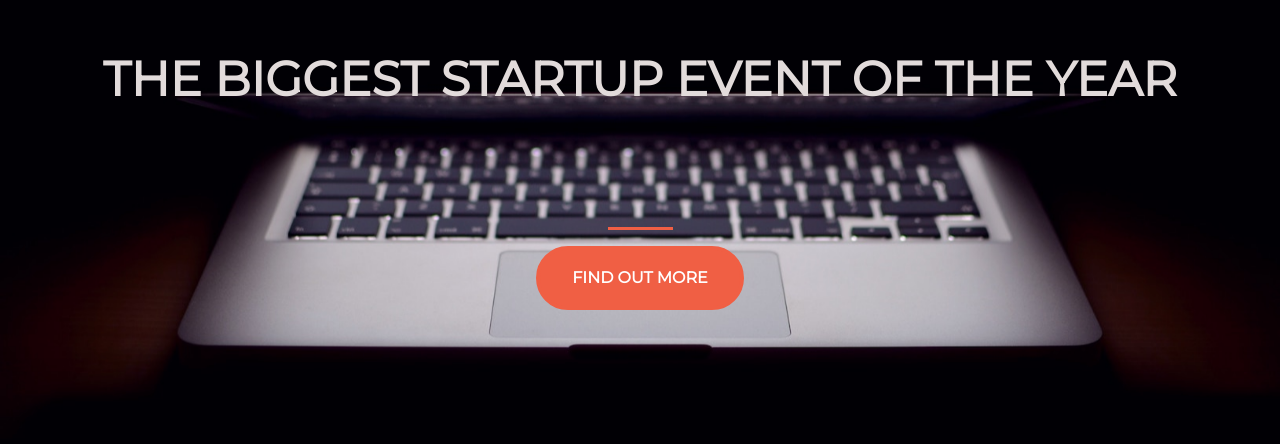
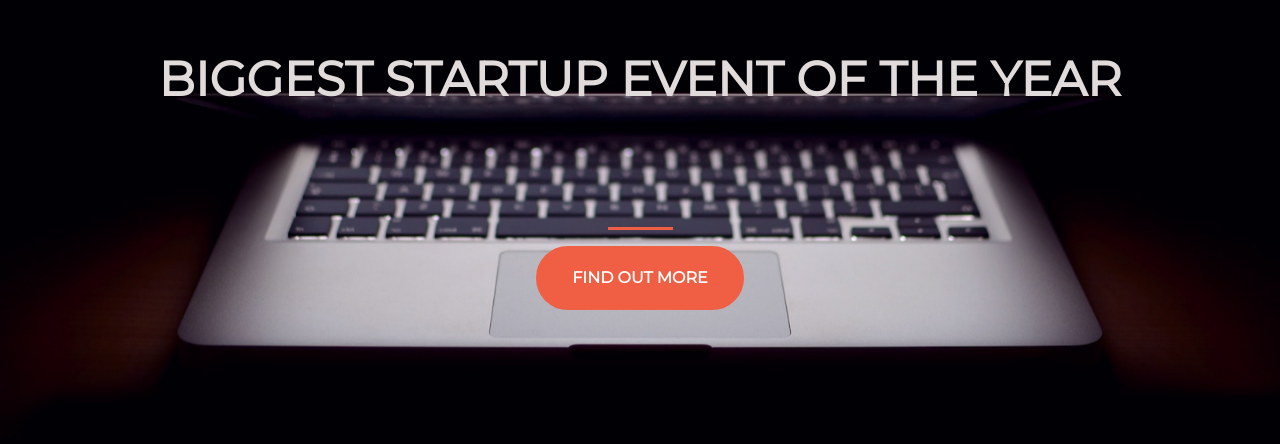
Before and after one commit to pavanprathipati9/pavanprathipati9.github.io, a plain HTML site: page index.html in a window 1280 px wide. Shown: the part 220-664 px from the top of the page. Drawn offline with nearby package versions, Linux system fonts and the light colour scheme.

Commit message:
Update index.html

```diff
--- a/index.html
+++ b/index.html
@@ -19,7 +19,7 @@
     <div class="container d-flex align-items-center h-100">
       <div class="row">
         <header class="text-center col-12">
-          <h1 class="text-uppercase"><strong>The biggest startup event of the year</strong></h1>
+          <h1 class="text-uppercase"><strong>biggest startup event of the year</strong></h1>
         </header>
         <div class="buffer"></div>
         <section class="text-center col-12">
```
